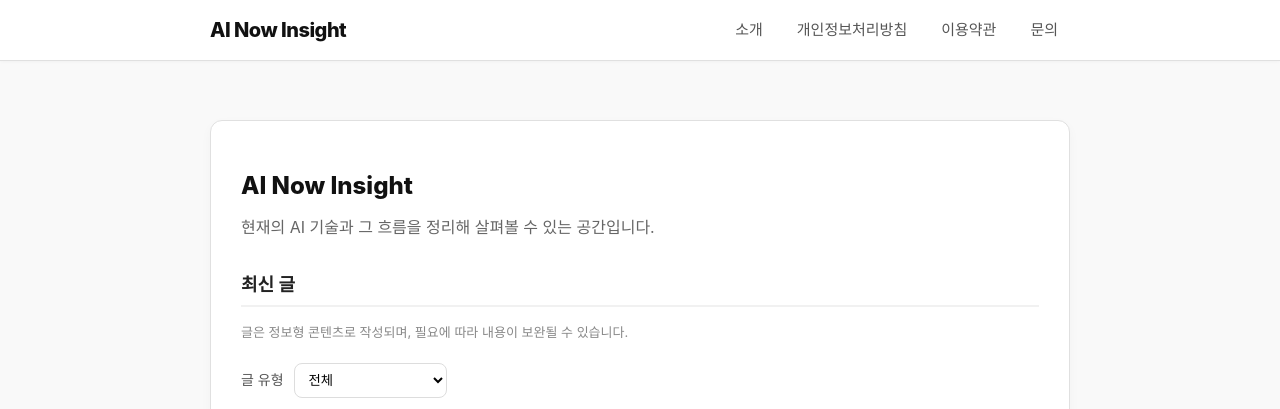
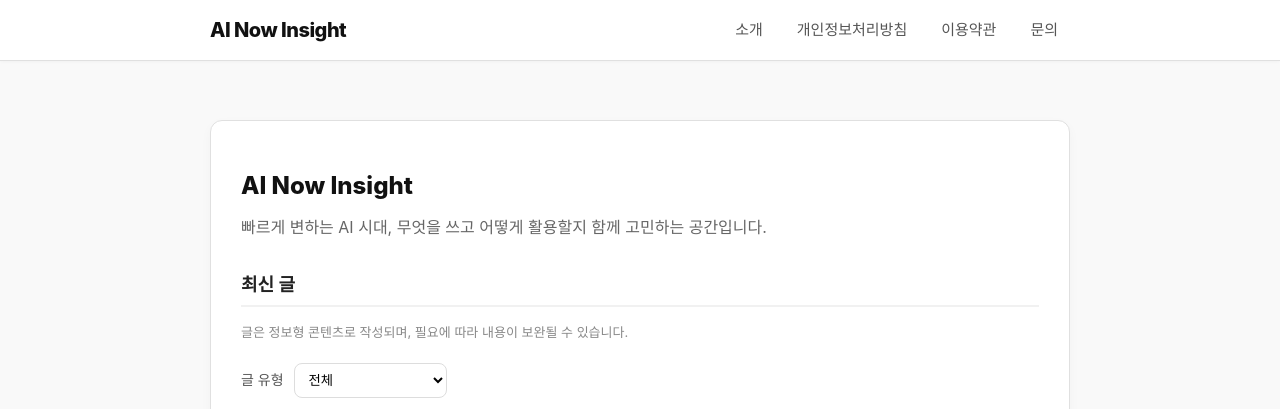
Before and after one commit to ilovegkd/ilovegkd.github.io, a Jekyll site: the page built from index.html, in a window 1280 px wide and 1173 px high. Shown: the top 409 px of the window. Built offline with Jekyll 4.4.1, drawn with Linux system fonts in a browser that asks for light colours; the list of posts is cut into pages by our own code.

Commit message:
Update index.html

```diff
--- a/index.html
+++ b/index.html
@@ -48,7 +48,7 @@ layout: null
     <section class="hero">
       <div class="card">
         <h1 class="site-title">AI Now Insight</h1>
-        <p class="site-subtitle">현재의 AI 기술과 그 흐름을 정리해 살펴볼 수 있는 공간입니다.</p>
+        <p class="site-subtitle">빠르게 변하는 AI 시대, 무엇을 쓰고 어떻게 활용할지 함께 고민하는 공간입니다.</p>
 
         <div class="h2">최신 글</div>
         <div class="meta" style="margin-bottom: 20px;">
```
